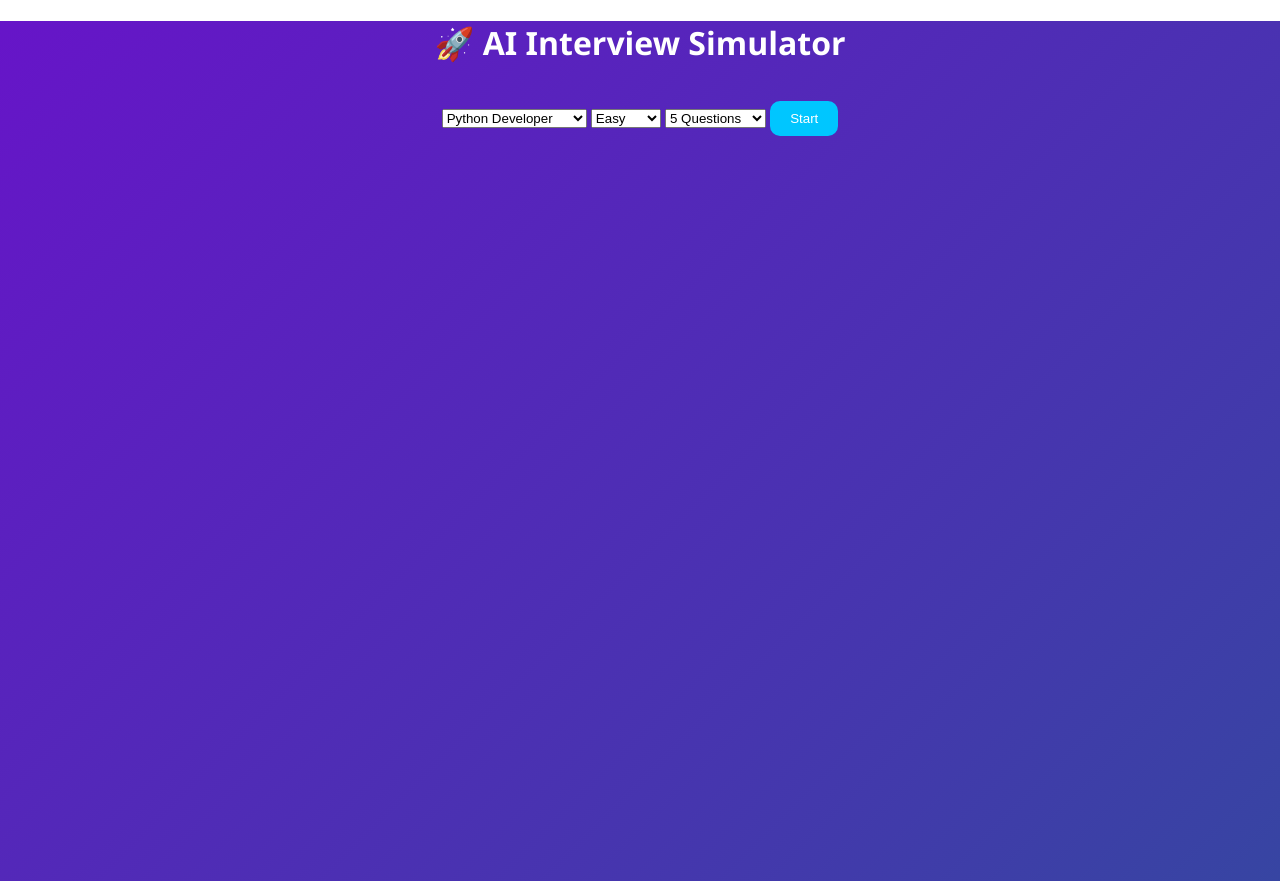
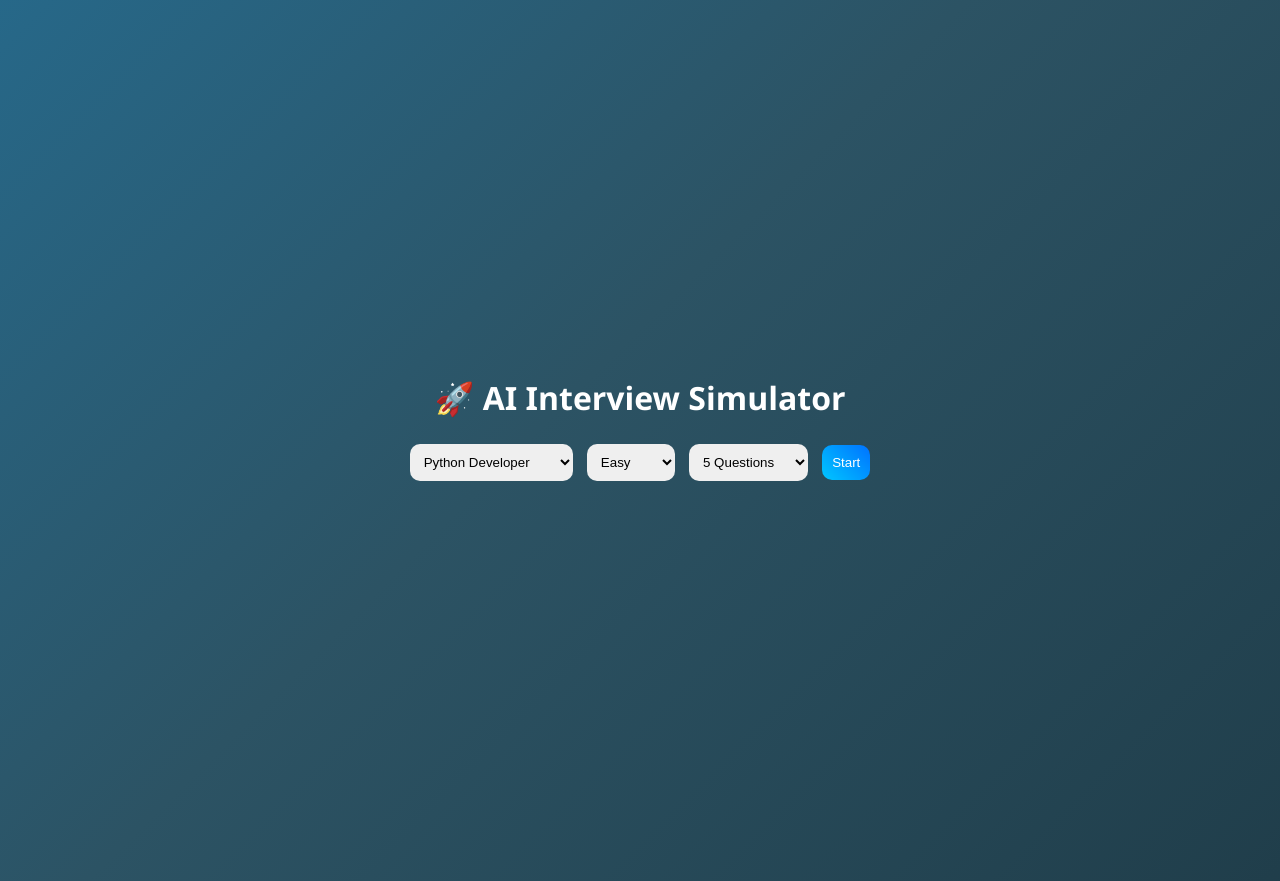
Before and after one commit to sdeepaknetha/ai-interview-simulator, a FastAPI app: page / in a window 1280 px wide. Run offline with FastAPI, Linux system fonts and the light colour scheme.

Commit message:
Update style.css

```diff
--- a/static/style.css
+++ b/static/style.css
@@ -1,18 +1,26 @@
+* {
+    margin: 0;
+    padding: 0;
+    box-sizing: border-box;
+}
+
 body {
-    margin: 0;
     font-family: 'Segoe UI';
     color: white;
-    text-align: center;
+    height: 100vh;
+    display: flex;
+    justify-content: center;
+    align-items: center;
 }
 
-/* Animated Background */
+/* Animated Gradient */
 .bg {
     position: fixed;
     width: 100%;
     height: 100%;
-    background: linear-gradient(-45deg, #1e3c72, #2a5298, #6a11cb, #2575fc);
+    background: linear-gradient(-45deg, #0f2027, #2c5364, #1c92d2, #6a11cb);
     background-size: 400% 400%;
-    animation: gradient 10s ease infinite;
+    animation: gradient 12s ease infinite;
     z-index: -1;
 }
 
@@ -22,52 +30,65 @@ body {
     100% {background-position: 0%}
 }
 
-.container {
-    margin-top: 80px;
+.app {
+    text-align: center;
 }
 
-/* Card UI */
+/* Controls */
+.controls {
+    margin: 20px;
+}
+
+select, button {
+    padding: 10px;
+    margin: 5px;
+    border-radius: 10px;
+    border: none;
+}
+
+/* Card */
 .card {
-    margin: auto;
-    width: 350px;
-    padding: 20px;
+    width: 450px;
+    padding: 25px;
     border-radius: 20px;
-    background: rgba(255,255,255,0.1);
-    backdrop-filter: blur(10px);
-    box-shadow: 0 8px 32px rgba(0,0,0,0.3);
+    background: rgba(255,255,255,0.08);
+    backdrop-filter: blur(15px);
+    box-shadow: 0 10px 40px rgba(0,0,0,0.4);
     animation: fadeIn 0.5s ease;
 }
 
 @keyframes fadeIn {
-    from {opacity: 0; transform: translateY(20px);}
-    to {opacity: 1; transform: translateY(0);}
+    from {opacity: 0; transform: scale(0.9);}
+    to {opacity: 1; transform: scale(1);}
+}
+
+textarea {
+    width: 100%;
+    height: 120px;
+    margin-top: 15px;
+    border-radius: 10px;
+    padding: 10px;
 }
 
 button {
-    padding: 10px 20px;
-    border: none;
-    border-radius: 10px;
-    background: #00c6ff;
+    background: linear-gradient(45deg, #00c6ff, #0072ff);
     color: white;
     cursor: pointer;
-    margin-top: 15px;
     transition: 0.3s;
 }
 
 button:hover {
-    background: #0072ff;
-    transform: scale(1.05);
+    transform: scale(1.1);
 }
 
-textarea {
-    width: 90%;
-    height: 100px;
-    border-radius: 10px;
-    padding: 10px;
-    border: none;
-    margin-top: 10px;
-}
-
+/* Hidden */
 .hidden {
     display: none;
 }
+
+/* Feedback */
+#feedbackBox {
+    margin-top: 15px;
+    text-align: left;
+    font-size: 14px;
+}
```
